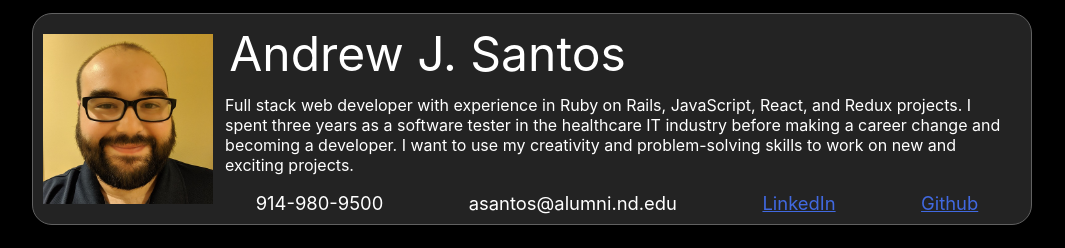
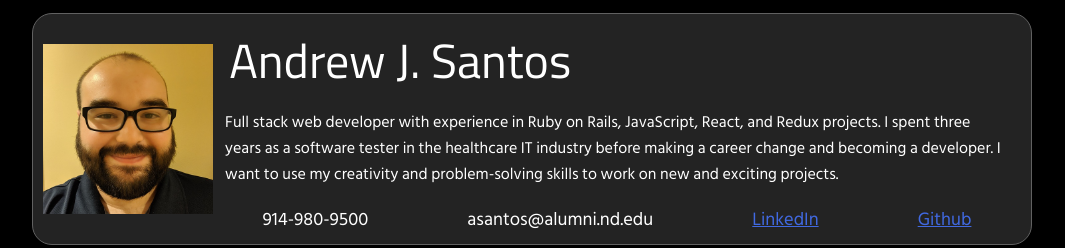
Before and after one commit to asantos649/andrew_santos, a React (Create React App) app: page / in a window 1280 px wide. Shown: the top 248 px of the page, without its empty margins (108-1173 px from the left). Built offline with nearby package versions, Linux system fonts and the light colour scheme.

Commit message:
font changes

```diff
--- a/public/index.html
+++ b/public/index.html
@@ -15,8 +15,9 @@
       user's mobile device or desktop. See https://developers.google.com/web/fundamentals/web-app-manifest/
     -->
     <link rel="manifest" href="%PUBLIC_URL%/manifest.json" />
-    <!--
-      Notice the use of %PUBLIC_URL% in the tags above.
+    <link href="https://fonts.googleapis.com/css2?family=Hind+Siliguri&family=Titillium+Web&display=swap" rel="stylesheet">
+
+    <!--      Notice the use of %PUBLIC_URL% in the tags above.
       It will be replaced with the URL of the `public` folder during the build.
       Only files inside the `public` folder can be referenced from the HTML.
 
--- a/src/App.css
+++ b/src/App.css
@@ -1,6 +1,7 @@
 body{
   background-color: black;
   color: white;
+  font-family: 'Hind Siliguri', sans-serif;
 }
 
 div {
@@ -100,6 +101,7 @@ a {
   /* text-align: center; */
   padding-left: 2%;
   /* color: #C29833; */
+  font-family: 'Titillium Web', sans-serif;
 }
 
 .shortBio {
--- a/src/component/Header.js
+++ b/src/component/Header.js
@@ -3,7 +3,7 @@ import React from 'react'
 function Header(){
     return(
         <div className='header'>
-            <img id='headerPic' src='andrew_picture.png'style={{width:'170px', height:'170px'}}/>
+            <img id='headerPic' src='andrew_picture.png' style={{width:'170px', height:'170px'}} alt='Andrew J. Santos, React Developer'/>
             <div>
                 <div className='name'>Andrew J. Santos</div>
                 <div className='shortBio'>
```
